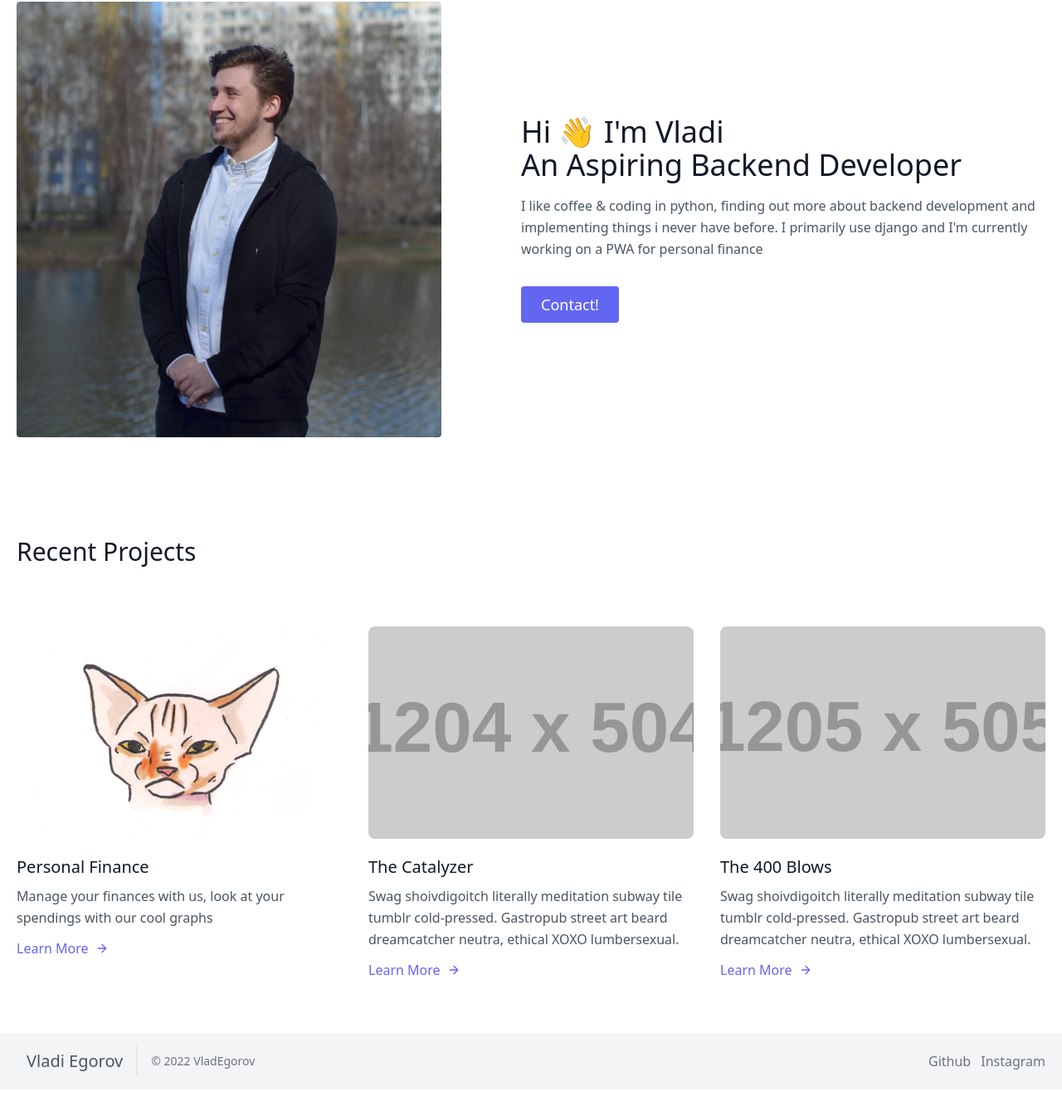
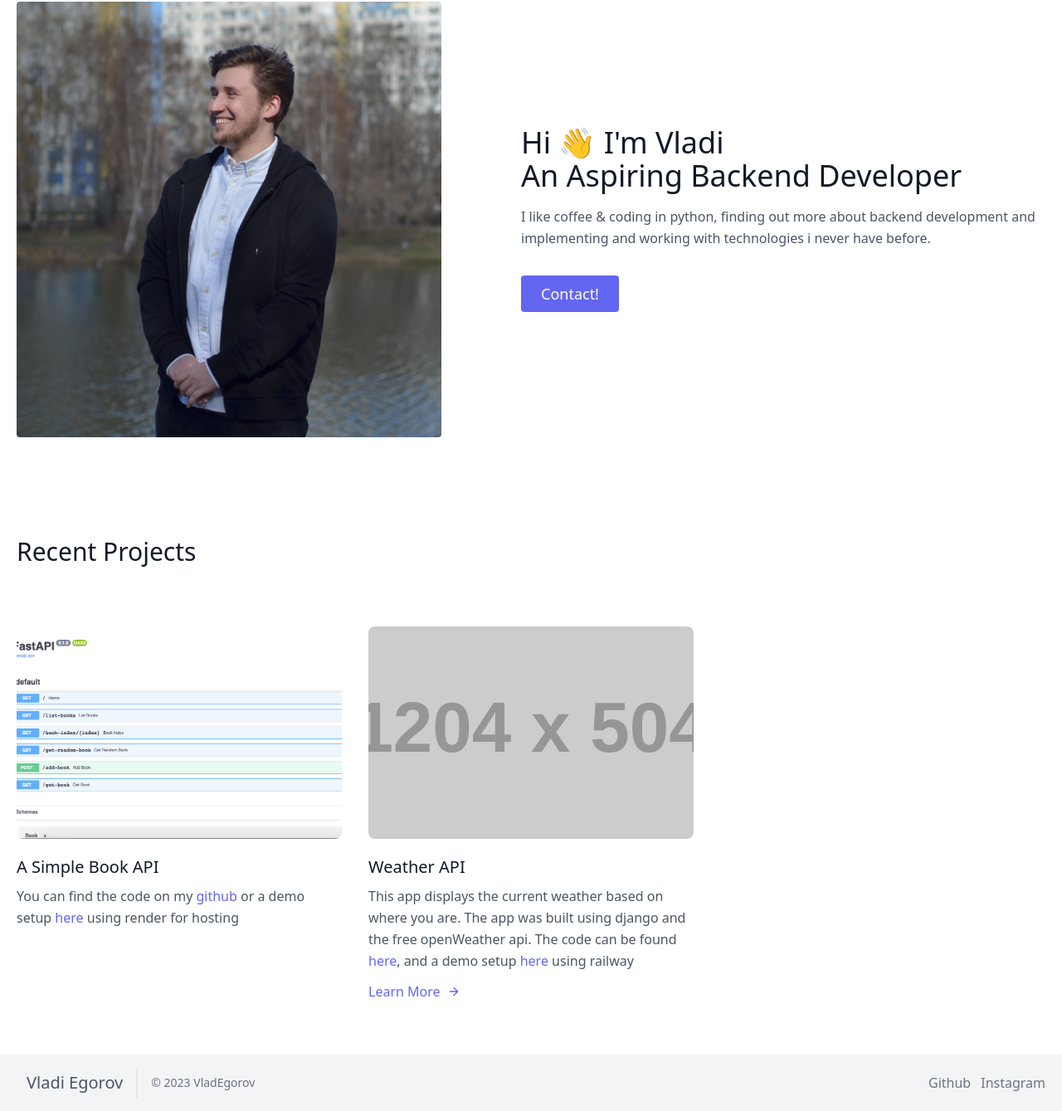
Before and after one commit to vladiiii/resume, a website: page index.html in a window 1280 px wide. Shown: the part 86-1425 px from the top of the page at 83% size. Before the commit the page ends 1399 px from the top, so only its background shows below. Drawn offline with Linux system fonts and the light colour scheme; placeholder pictures from the web are drawn by us.

Commit message:
updated to show latest projects

```diff
--- a/index.html
+++ b/index.html
@@ -32,8 +32,7 @@
                     <h1 class="title-font sm:text-4xl text-3xl mb-4 font-medium text-gray-900">Hi 👋 I'm Vladi
                         <br class="hidden lg:inline-block">An Aspiring Backend Developer
                     </h1>
-                    <p class="mb-8 leading-relaxed">I like coffee & coding in python, finding out more about backend development and implementing things i never have before. I primarily use django and I'm currently
-                        working on a PWA for personal finance</p>
+                    <p class="mb-8 leading-relaxed">I like coffee & coding in python, finding out more about backend development and implementing and working with technologies i never have before.</p>
                     <div class="flex justify-center">
                         <a href="mailto:vladiiiiiiiii@gmail.com" class="inline-flex text-white bg-indigo-500 border-0 py-2 px-6 focus:outline-none hover:bg-indigo-600 rounded text-lg">Contact!</a>
                     </div>
@@ -53,29 +52,29 @@
                 <div class="flex flex-wrap sm:-m-4 -mx-4 -mb-10 -mt-4">
                     <div class="p-4 md:w-1/3 sm:mb-0 mb-6">
                         <div class="rounded-lg h-64 overflow-hidden">
-                            <img alt="content" class="object-cover object-center h-full w-full" src="img/personalf.jpeg">
+                            <img alt="content" class="object-cover object-center h-full w-full" src="img/fastapi.png">
                         </div>
-                        <h2 class="text-xl font-medium title-font text-gray-900 mt-5">Personal Finance</h2>
-                        <p class="text-base leading-relaxed mt-2">Manage your finances with us, look at your spendings with our cool graphs</p>
-                        <a href="https://github.com/personal-finances-for-you" class="text-indigo-500 inline-flex items-center mt-3 hover:text-indigo-600">Learn More
+                        <h2 class="text-xl font-medium title-font text-gray-900 mt-5">A Simple Book API</h2>
+                        <p class="text-base leading-relaxed mt-2">You can find the code on my <a class="text-indigo-500 hover:text-indigo-600" href="https://github.com/vladiiii/simple_fastapi_bookapi">github</a> or a demo setup <a class="text-indigo-500 hover:text-indigo-600" href="https://simple-fastapi-bookapi.onrender.com/docs#/">here</a> using render for hosting</p>
+                        <!-- <a href="https://github.com/personal-finances-for-you" class="text-indigo-500 inline-flex items-center mt-3 hover:text-indigo-600">Learn More
                             <svg fill="none" stroke="currentColor" stroke-linecap="round" stroke-linejoin="round" stroke-width="2" class="w-4 h-4 ml-2" viewBox="0 0 24 24">
                                 <path d="M5 12h14M12 5l7 7-7 7"></path>
                             </svg>
-                        </a>
+                        </a> -->
                     </div>
                     <div class="p-4 md:w-1/3 sm:mb-0 mb-6">
                         <div class="rounded-lg h-64 overflow-hidden">
                             <img alt="content" class="object-cover object-center h-full w-full" src="https://dummyimage.com/1204x504">
                         </div>
-                        <h2 class="text-xl font-medium title-font text-gray-900 mt-5">The Catalyzer</h2>
-                        <p class="text-base leading-relaxed mt-2">Swag shoivdigoitch literally meditation subway tile tumblr cold-pressed. Gastropub street art beard dreamcatcher neutra, ethical XOXO lumbersexual.</p>
+                        <h2 class="text-xl font-medium title-font text-gray-900 mt-5">Weather API</h2>
+                        <p class="text-base leading-relaxed mt-2">This app displays the current weather based on where you are. The app was built using django and the free openWeather api. The code can be found <a class="text-indigo-500 hover:text-indigo-600" href="https://github.com/vladiiii/weather_api">here</a>, and a demo setup <a class="text-indigo-500 hover:text-indigo-600" href="https://weatherapi-production.up.railway.app/">here</a> using railway</p>
                         <a class="text-indigo-500 inline-flex items-center mt-3">Learn More
                             <svg fill="none" stroke="currentColor" stroke-linecap="round" stroke-linejoin="round" stroke-width="2" class="w-4 h-4 ml-2" viewBox="0 0 24 24">
                                 <path d="M5 12h14M12 5l7 7-7 7"></path>
                             </svg>
                         </a>
                     </div>
-                    <div class="p-4 md:w-1/3 sm:mb-0 mb-6">
+                    <!-- <div class="p-4 md:w-1/3 sm:mb-0 mb-6">
                         <div class="rounded-lg h-64 overflow-hidden">
                             <img alt="content" class="object-cover object-center h-full w-full" src="https://dummyimage.com/1205x505">
                         </div>
@@ -86,7 +85,7 @@
                                 <path d="M5 12h14M12 5l7 7-7 7"></path>
                             </svg>
                         </a>
-                    </div>
+                    </div> -->
                 </div>
             </div>
         </section>
@@ -98,7 +97,7 @@
                 <a class="flex title-font font-medium items-center md:justify-start justify-center text-gray-900">
                     <a href="#home" class="ml-3 text-xl">Vladi Egorov</a>
                 </a>
-                <p class="text-sm text-gray-500 sm:ml-4 sm:pl-4 sm:border-l-2 sm:border-gray-200 sm:py-2 sm:mt-0 mt-4">© 2022 VladEgorov
+                <p class="text-sm text-gray-500 sm:ml-4 sm:pl-4 sm:border-l-2 sm:border-gray-200 sm:py-2 sm:mt-0 mt-4">© 2023 VladEgorov
                 </p>
                 <span class="inline-flex sm:ml-auto sm:mt-0 mt-4 justify-center sm:justify-start">
                     <a href="https://www.instagram.com/vladiiwuzhere/" class="ml-3 text-gray-500 hover:text-gray-600">
--- a/package.json
+++ b/package.json
@@ -11,6 +11,6 @@
   "author": "",
   "license": "ISC",
   "devDependencies": {
-    "tailwindcss": "^3.0.24"
+    "tailwindcss": "^3.3.1"
   }
 }
```
Also changed, not shown: css/main.css, img/fastapi.png (added), img/personalf.jpeg (deleted), 1 other file.
